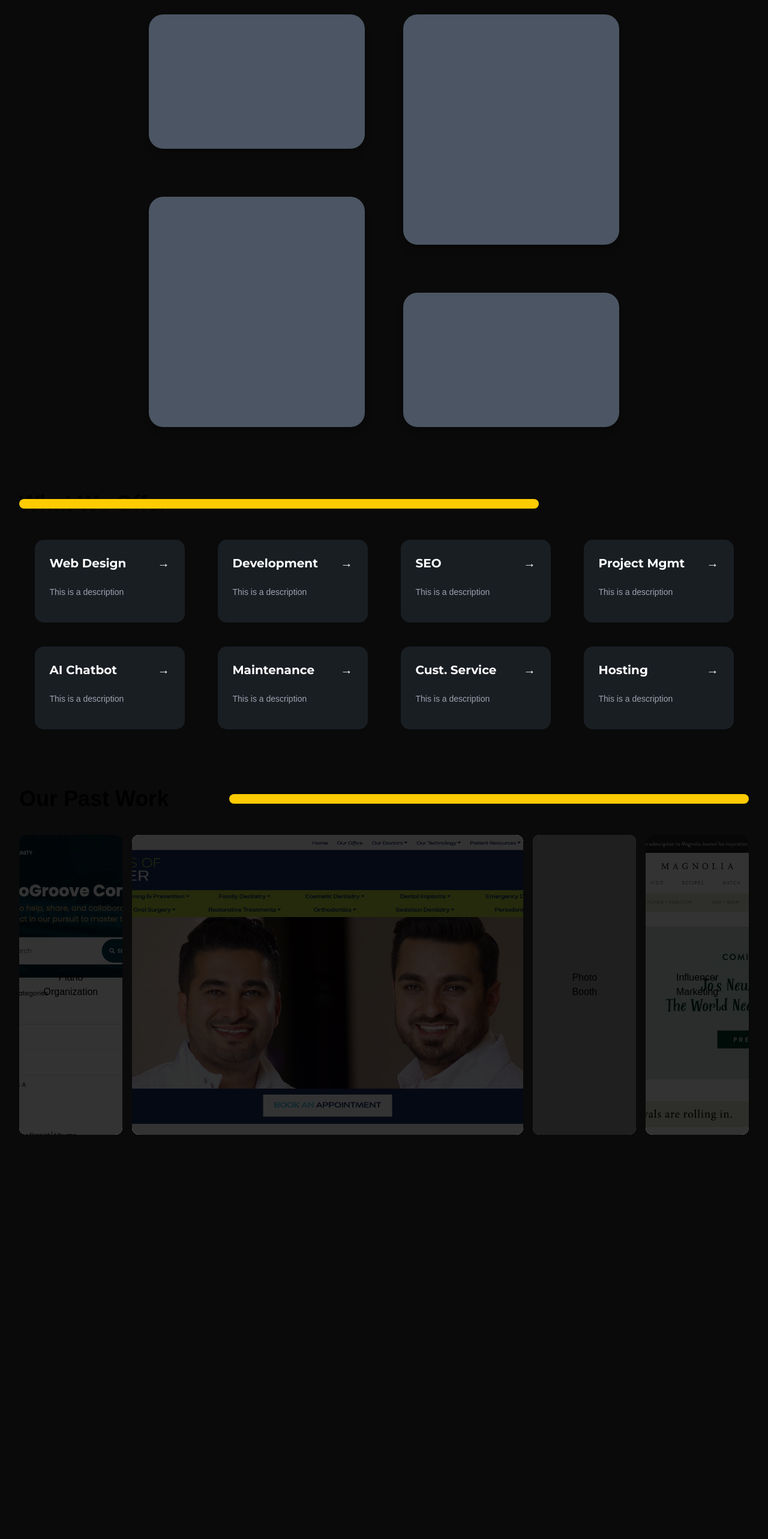
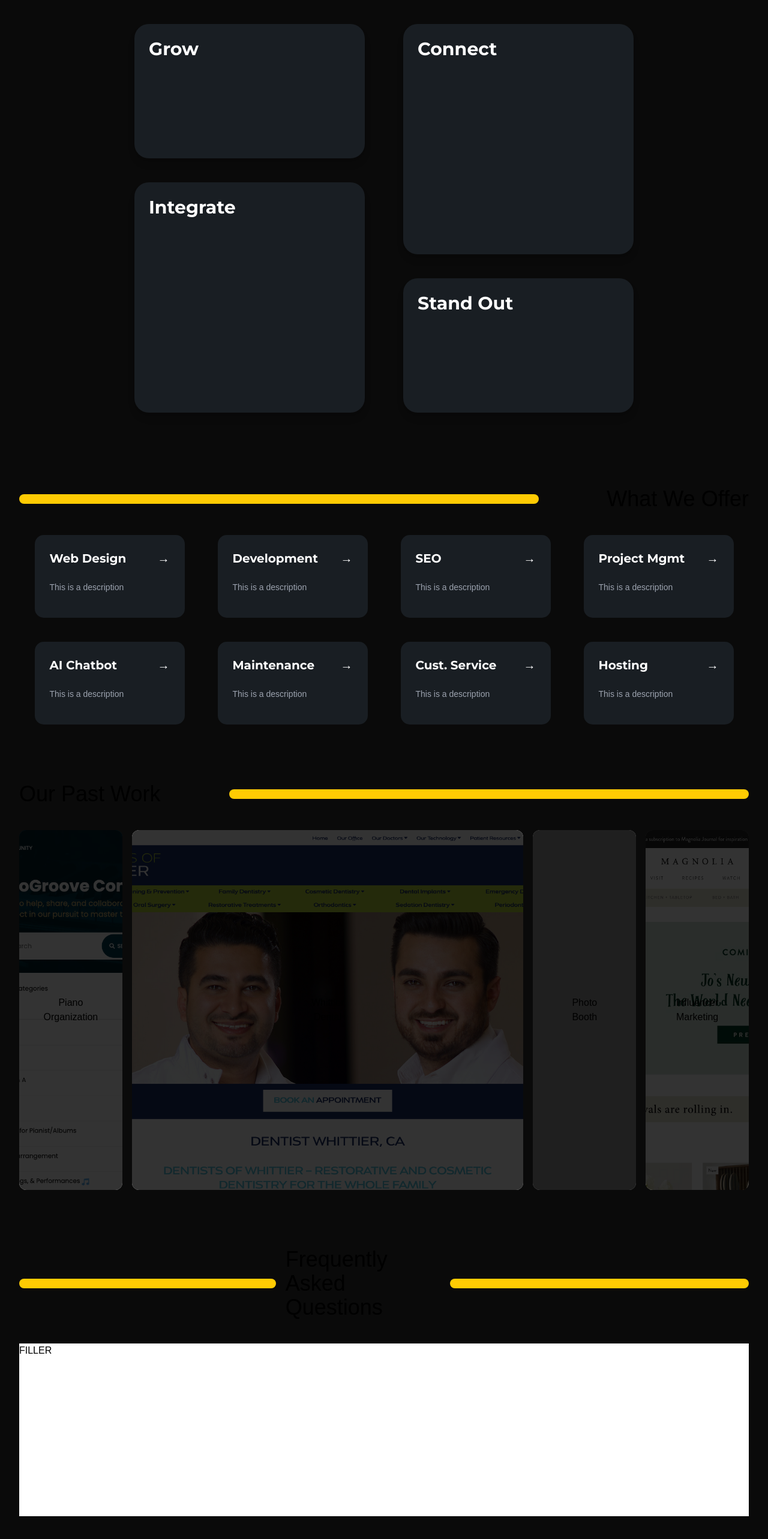
Before and after one commit to TheMidasTeam/midas-website, a Next.js app in the folder frontend/: page / in a window 1280 px wide. Shown: the part 36-2602 px from the top of the page at 60% size. Before the commit the page ends 1976 px from the top, so only its background shows below. Built offline with nearby package versions, Linux system fonts and the light colour scheme; grey boxes are pictures that could not be loaded; a web font is replaced by a local one.

Commit message:
FAQs started

```diff
--- a/frontend/app/components/Components/Components.tsx
+++ b/frontend/app/components/Components/Components.tsx
@@ -5,18 +5,38 @@ export default function Components() {
   return (
     <div className="grid grid-cols-2 gap-6 p-10 min-h-screen">
       {/* Left Container */}
-      <div className="rounded-lg p-5 flex flex-col items-end gap-20 justify-center min-h-64">
-        <div className="bg-gray-600 rounded-3xl shadow-lg p-5 flex items-center justify-center h-56 w-4/6">
+      <div className="rounded-lg p-5 flex flex-col items-end gap-10 justify-center min-h-64">
+        <div className="bg-[#191E23] rounded-3xl shadow-lg p-6 h-56 w-96 grid-cols-1 ">{/*Small Comp 1*/}
+          <div className="flex items-start text-3xl font-bold text-white right-72 font-montserrat">
+            Grow
+          </div>
+          <div>
+          </div>
         </div>
-        <div className="bg-gray-600 rounded-3xl shadow-lg p-5 flex items-center justify-center h-96 w-4/6">
+        <div className="bg-[#191E23] rounded-3xl shadow-lg p-6 grid-cols-1 h-96 w-96">{/*Large Comp 1*/}
+          <div className="flex items-start text-3xl font-bold text-white right-72 font-montserrat">
+            Integrate
+          </div>
+          <div>
+          </div>
         </div>
       </div>
 
       {/* Right Container */}
-      <div className="rounded-3xl p-5 flex flex-col items-start gap-20 justify-center min-h-64">
-        <div className="bg-gray-600 rounded-3xl shadow-lg p-5 flex items-center justify-center h-96 w-4/6">
+      <div className="rounded-3xl p-5 flex flex-col items-start gap-10 justify-center min-h-64">
+        <div className="bg-[#191E23] rounded-3xl shadow-lg p-6 grid-cols-1 h-96 w-96">{/*Large Comp 2*/}
+          <div className="flex items-start text-3xl font-bold text-white right-72 font-montserrat">
+            Connect
+          </div>
+          <div>
+          </div>
         </div>
-        <div className="bg-gray-600 rounded-3xl shadow-lg p-5 flex items-center justify-center h-56 w-4/6">
+        <div className="bg-[#191E23] rounded-3xl shadow-lg p-6 grid-cols-1 h-56 w-96">{/*Small Comp 2*/}
+          <div className="flex items-start text-3xl font-bold text-white right-72 font-montserrat">
+            Stand Out
+          </div>
+          <div>
+          </div>
         </div>
       </div>
     </div>
--- /dev/null
+++ b/frontend/app/components/FAQ/FAQs.tsx
@@ -0,0 +1,60 @@
+import React from 'react';
+
+export default function OfferingCards() {
+  const FAQs = [
+    {
+      id: 1,
+      question: 'What is the cost of a website?',
+      answer:
+        'The cost of a website can vary depending on various factors such as the complexity of the design, the number of pages, and the features you want to include. We offer a free consultation to discuss your needs and provide you with a quote.',
+    },
+    {
+      id: 2,
+      question: 'How long does it take to build a website?',
+      answer:
+        'The time it takes to build a website can vary depending on the size and complexity of the project. We will work with you to establish a timeline and keep you updated on the progress throughout the process.',
+    },
+    {
+      id: 3,
+      question: 'Do you offer maintenance services?',
+      answer:
+        'Yes, we offer maintenance services to ensure that your website is up-to-date and running smoothly. We can provide regular updates, security checks, and technical support to keep your site running smoothly.',
+    },
+    {
+      id: 4,
+      question: 'Can you help with SEO?',
+      answer:
+        "Yes, we offer SEO services to help improve your website's visibility in search engines. We can help you optimize your site for relevant keywords, create quality content, and build backlinks to improve your search engine rankings.",
+    },
+    {
+      id: 5,
+      question: 'Can you help with SEO?',
+      answer:
+        "Yes, we offer SEO services to help improve your website's visibility in search engines. We can help you optimize your site for relevant keywords, create quality content, and build backlinks to improve your search engine rankings.",
+    },
+    {
+      id: 6,
+      question: 'Can you help with SEO?',
+      answer:
+        "Yes, we offer SEO services to help improve your website's visibility in search engines. We can help you optimize your site for relevant keywords, create quality content, and build backlinks to improve your search engine rankings.",
+    },
+    {
+      id: 7,
+      question: 'Can you help with SEO?',
+      answer:
+        "Yes, we offer SEO services to help improve your website's visibility in search engines. We can help you optimize your site for relevant keywords, create quality content, and build backlinks to improve your search engine rankings.",
+    },
+  ];
+
+  return (
+    <div className="max-w-screen-2xl w-full mx-auto py-12 px-6">{/*faqs container*/}
+      <div className="relative flex items-center mb-10 gap-4"> {/* header container */}
+                <div className="w-[calc(90%-350px)] rounded-full h-4 bg-primary"></div>
+                <h1 className=" text-4xl font-thin w-100%">Frequently Asked Questions</h1>
+                <div className="w-[calc(100%-350px)] rounded-full h-4 bg-primary"></div>
+            </div>
+    <div className="bg-white width-100% h-72">FILLER</div>
+    </div>
+
+  );
+}
--- a/frontend/app/components/OfferingCards/OfferingCards.tsx
+++ b/frontend/app/components/OfferingCards/OfferingCards.tsx
@@ -16,9 +16,9 @@ export default function OfferingCards() {
 
   return (
     <div className="max-w-screen-2xl w-full mx-auto py-12 px-6">{/*cards container*/}
-      <div className="relative flex items-center mb-10"> {/* header container */}
-                <div className="absolute left-0 w-[calc(100%-350px)] rounded-full h-4 bg-primary"></div>
-                <h1 className="text-4xl font-black">What We Offer</h1>
+      <div className="relative flex items-center justify-between mb-10"> {/* header container */}
+                <div className="w-[calc(100%-350px)] rounded-full h-4 bg-primary"></div>
+                <h1 className="text-4xl font-thin">What We Offer</h1>
             </div>
       <div className="grid grid-cols-1 justify-items-center sm:grid-cols-2 lg:grid-cols-4 gap-x-1 gap-y-10"> {/*cards wrapper with grid*/}
         {cards.map((card, index) => (
--- a/frontend/app/components/PastWorkSection/PastWorkSection.tsx
+++ b/frontend/app/components/PastWorkSection/PastWorkSection.tsx
@@ -43,10 +43,10 @@ export default function PastWorkSection(): React.ReactNode {
     return (
         <section className="max-w-screen-2xl w-full mx-auto py-12 px-6"> {/* PastWork section container */}
             <div className="relative flex items-center mb-10"> {/* header container */}
-                <h1 className="text-4xl font-black">Our Past Work</h1>
+                <h1 className="text-4xl font-thin">Our Past Work</h1>
                 <div className="absolute right-0 w-[calc(100%-350px)] rounded-full h-4 bg-primary"></div>
             </div>
-            <div className={"flex w-full gap-4 h-[500px]"}>
+            <div className={"flex w-full gap-4 h-[600px]"}>
                 {projects.map((project, index) => {
                     const isExpanded = expandedIndex === index;
                     const isHovered = hoveredProjectName === project.name;
--- a/frontend/app/page.tsx
+++ b/frontend/app/page.tsx
@@ -1,6 +1,7 @@
 import OfferingCards from "@/app/components/OfferingCards/OfferingCards";
 import PastWorkSection from "@/app/components/PastWorkSection/PastWorkSection";
 import Components from "@/app/components/Components/Components";
+import FAQs from "@/app/components/FAQ/FAQs";
 
 export default function Home() {
   return (
@@ -9,6 +10,7 @@ export default function Home() {
             <Components></Components>
             <OfferingCards></OfferingCards>
             <PastWorkSection></PastWorkSection>
+            <FAQs></FAQs>
           </div>
       </>
   );
```
